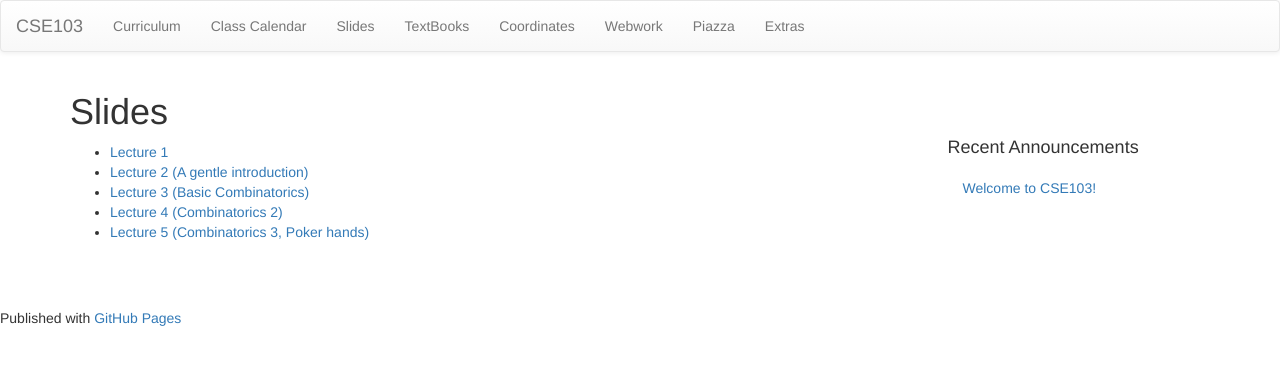
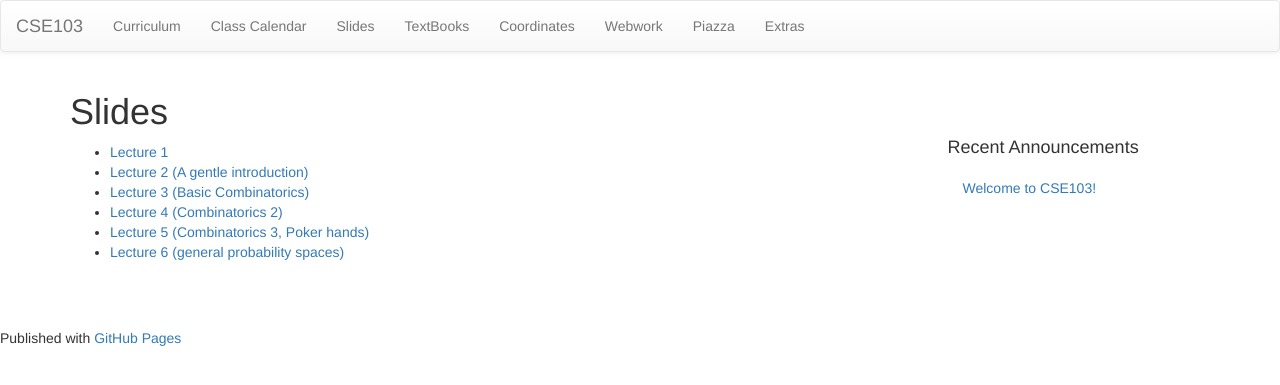
Before and after one commit to cse103/cse103.github.io, a Jekyll site: the page built from pages/18.Slides.md, in a window 1280 px wide. Shown: the top 385 px of the page. Built offline with Jekyll 4.4.1, drawn with Linux system fonts in a browser that asks for light colours; nearby versions of some CDN libraries; Markdown is read by kramdown in place of the engine named in the settings.

Commit message:
added slides for General Probability Spaces

```diff
--- a/pages/18.Slides.md
+++ b/pages/18.Slides.md
@@ -9,3 +9,4 @@ permalink: /slides/
 * [Lecture 3 (Basic Combinatorics)](/Slides/basicCombinatorics.pdf)
 * [Lecture 4 (Combinatorics 2)](/Slides/Combinatorics2.pdf)
 * [Lecture 5 (Combinatorics 3, Poker hands)](/Slides/PokerHands.pdf)
+* [Lecture 6 (general probability spaces)](/Slides/GeneralProbabilitySpaces.pdf)
```
Also changed, not shown: 1 other file.
